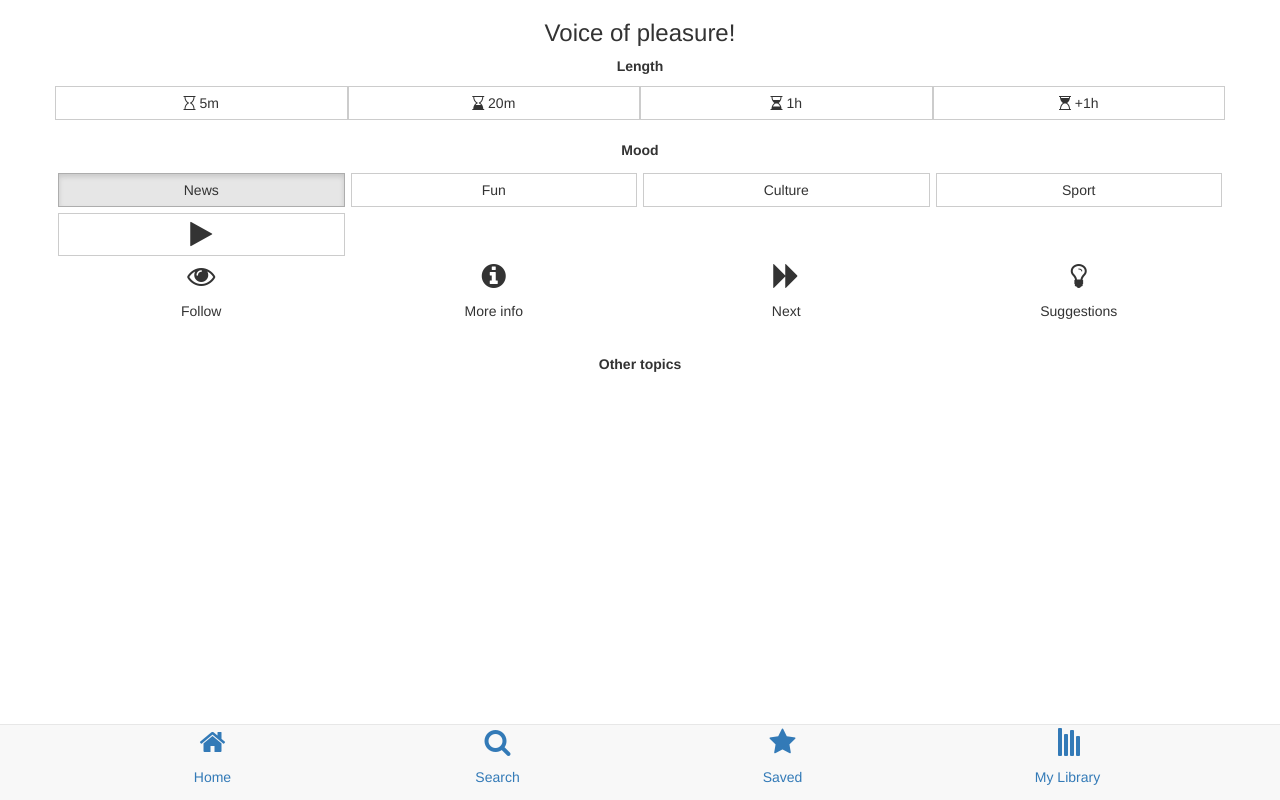
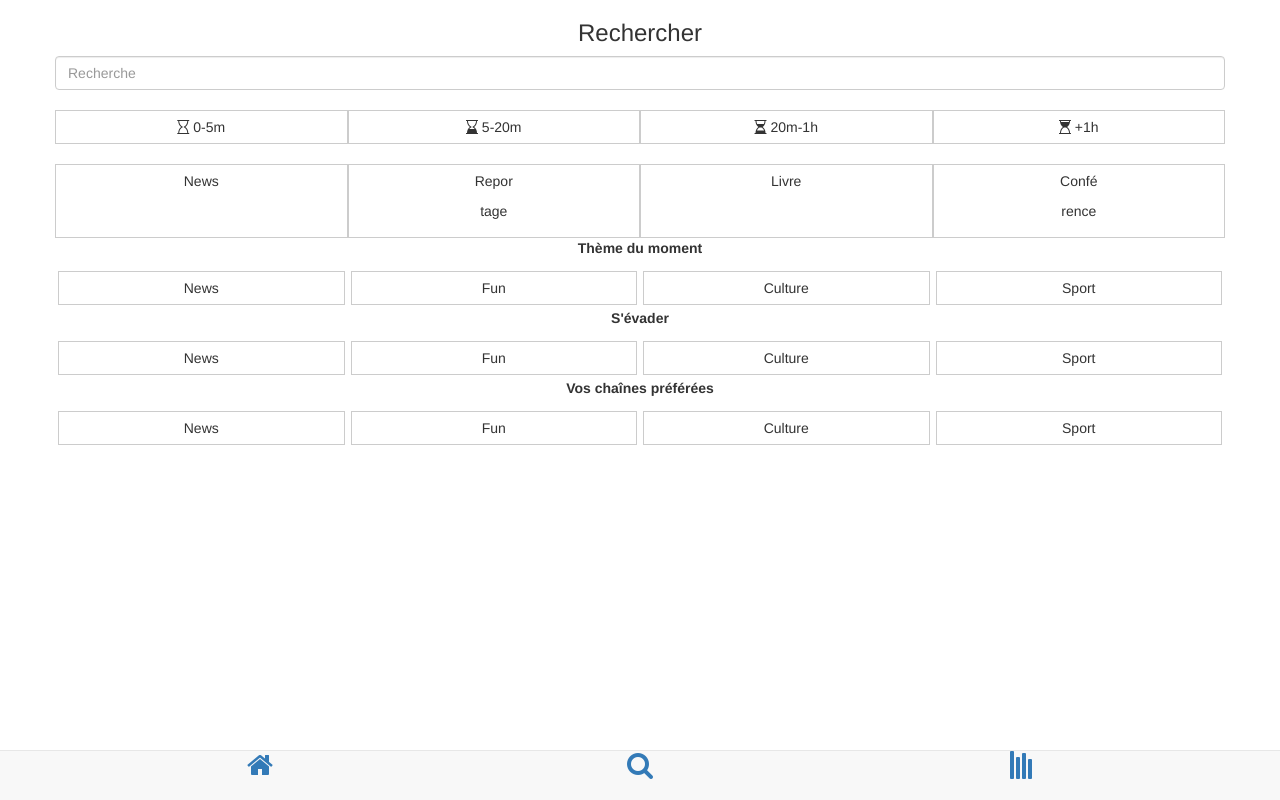
Before and after one commit to jypllx/stars, a Flask app: page /mob/search/ in a window 1280 px wide. Run offline with Flask 2, Linux system fonts and the light colour scheme; the visitor is signed in with stand-in values (Sample User, id 1); data that the repository does not hold is empty; some libraries are stand-ins or nearby versions.

```diff
--- a/web/app.py
+++ b/web/app.py
@@ -67,7 +67,8 @@ def playlists_index():
         search=request.form['search']
 
     playlists=q.all()
-    return render_template('playlists/index.html', playlists=playlists, search=search)
+    tags=Tag.query.all()
+    return render_template('playlists/index.html', playlists=playlists, search=search, tags=tags)
 
 
 @app.route('/playlists/<int:id>')
@@ -84,6 +85,16 @@ def playlists_add():
     db.session.add(p)
     db.session.commit()
     return redirect(url_for('playlists_index'))
+
+@app.route('/playlists/add_tag', methods=['POST'])
+@login_required
+def playlists_add_tag():
+    p=db.session.query(Playlist).get(request.form['tag_playlist_id'])
+    p.tag_id = request.form['tag_id']
+    db.session.add(p)
+    db.session.commit()
+    return redirect(url_for('playlists_index'))
+
 
 
 @app.route('/items/move/<way>/<int:playlist_id>/<int:item_id>')
@@ -149,6 +160,20 @@ def add_item_to_playlist():
 
     return redirect(url_for('playlists_index'))
 
+@app.route('/tags/')
+@login_required
+def tags_index():
+    tags = Tag.query.all()
+    return render_template('tags/index.html', tags=tags)
+
+@app.route('/tags/add', methods=['POST'])
+@login_required
+def tags_add():
+    t = Tag(request.form['name'], request.form['description'])
+    db.session.add(t)
+    db.session.commit()
+    return redirect(url_for('tags_index'))
+
 @app.route('/mob/home/', methods=['GET'])
 @login_required
 def mob_home():
@@ -208,12 +233,8 @@ def mob_playlist_ajax():
 @app.route('/mob/search/')
 @login_required
 def mob_search():
-    return render_template('mobile/home.html')
+    return render_template('mobile/recherche.html')
 
-@app.route('/mob/saved/')
-@login_required
-def mob_saved():
-    return render_template('mobile/home.html')
 
 @app.route('/mob/library/')
 @login_required
--- a/web/templates/_base.html
+++ b/web/templates/_base.html
@@ -19,8 +19,9 @@
       <div class="collapse navbar-collapse">
         <ul class="nav navbar-nav">
           <li {% if request.path == url_for('channels_index') %} class="active" {% endif %}><a href="{{url_for('channels_index')}}">Podcasts</a></li>
+          <li {% if request.path == url_for('items_index') %} class="active" {% endif %}><a href="{{url_for('items_index')}}">Items</a></li>
           <li {% if request.path == url_for('playlists_index') %} class="active" {% endif %}><a href="{{url_for('playlists_index')}}">Playlists</a></li>
-          <li {% if request.path == url_for('items_index') %} class="active" {% endif %}><a href="{{url_for('items_index')}}">Items</a></li>
+          <li {% if request.path == url_for('tags_index') %} class="active" {% endif %}><a href="{{url_for('tags_index')}}">Tags</a></li>
         </ul>
         <ul class="nav navbar-nav navbar-right">
           <li><a href="{{ url_for('logout') }}"><i class='fa fa-power-off'></i></a></li>
--- a/web/templates/_base_mobile.html
+++ b/web/templates/_base_mobile.html
@@ -21,26 +21,18 @@
     <footer class="footer">
         <div class="navbar navbar-default navbar-fixed-bottom">
             <div class="container">
-                <div class="col-xs-3">
+                <div class="col-xs-4">
                     <a href="{{ url_for('mob_home') }}">
                     <p class="text-center">
-                    <i class="fa fa-home fa-2x"></i></p>
-                    <p class="text-center">Home</p></a>
+                    <i class="fa fa-home fa-2x"></i></p></a>
                 </div>
-                <div class="col-xs-3">
+                <div class="col-xs-4">
                     <a href="{{ url_for('mob_search') }}">
-                    <p class="text-center"><i class="fa fa-search fa-2x"></i></p>
-                    <p class="text-center">Search</p></a>
+                    <p class="text-center"><i class="fa fa-search fa-2x"></i></p></a>
                 </div>
-                <div class="col-xs-3">
-                    <a href="{{ url_for('mob_saved') }}">
-                    <p class="text-center"><i class="fa fa-star fa-2x"></i></p>
-                    <p class="text-center">Saved</p></a>
-                </div>
-                <div class="col-xs-3">
+                <div class="col-xs-4">
                     <a href="{{ url_for('mob_library') }}">
-                    <p class="text-center"><i class="fa fa-align-right fa-2x fa-rotate-90"></i></p>
-                    <p class="text-center">My&nbsp;Library</p></a>
+                    <p class="text-center"><i class="fa fa-align-right fa-2x fa-rotate-90"></i></p></a>
                 </div>
             </div>
             </div>
--- a/web/templates/mobile/home.html
+++ b/web/templates/mobile/home.html
@@ -2,10 +2,10 @@
 
 {% block content %}
 <div class="row">
-    <h3><p class="text-center">Voice of pleasure!</p></h3>
+    <h3><p class="text-center">Acceui!</p></h3>
 </div>
 <div class="row">
-    <p class="text-center"><b>Length</b></p>
+    <p class="text-center"><b>Durée</b></p>
 </div>
 <div class="row time-filter">
     <div class="col-xs-3"><button class="btn btn-block btn-default time-btn" value="0" id="time0"><i class="fa fa-hourglass-o"></i>&nbsp;5m</button></div>
@@ -37,27 +37,35 @@
         </div>
         <div class="row">
             <div class="col-xs-3">
-                <div><p class="text-center"><i class="fa fa-eye fa-2x"></i></p></div>
-                <div><p class="text-center">Follow</p></div>
+                <button class="btn btn-default btn-block">
+                    <p class="text-center"><i class="fa fa-eye fa-2x"></i></p>
+                    <p class="text-center">Suivre</p>
+                </button>
             </div>
             <div class="col-xs-3">
-                <div><p class="text-center"><i class="fa fa-info-circle fa-2x"></i></p></div>
-                <div><p class="text-center">More info</p></div>
+                <button class="btn btn-default btn-block">
+                    <p class="text-center"><i class="fa fa-circle-o fa-2x"></i></p>
+                    <p class="text-center">Pas intéressé</p>
+                </button>
             </div>
             <div class="col-xs-3">
-                <div><p class="text-center"><i class="fa fa-forward fa-2x"></i></p></div>
-                <div><p class="text-center">Next</p></div>
+                <button class="btn btn-default btn-block">
+                    <p class="text-center"><i class="fa fa-forward fa-2x"></i></p>
+                    <p class="text-center">Suivant</p>
+                </button>
             </div>
             <div class="col-xs-3">
-                <div><p class="text-center"><i class="fa fa-lightbulb-o fa-2x"></i></p></div>
-                <div><p class="text-center">Suggestions</p></div>
+                <button class="btn btn-default btn-block">
+                    <p class="text-center "><i class="fa fa-lightbulb-o fa-2x"></i></p>
+                    <p class="text-center">Suggestions</p>
+                </button>
             </div>
         </div>
     </div>
 </div>
 <br/>
 <div class="row">
-    <p class="text-center"><b>Other&nbsp;topics</b></p>
+    <p class="text-center"><b>Autres&nbsp;sujets</b></p>
 </div>
 <div class="row">
     {% for playlist in playlists %}
--- /dev/null
+++ b/web/templates/mobile/recherche.html
@@ -0,0 +1,52 @@
+{% extends "_base_mobile.html" %}
+
+{% block content %}
+<div class="row">
+    <h3><p class="text-center">Rechercher</p></h3>
+</div>
+<div class="row">
+    <input name="search" placeholder="Recherche" type="text" class="form-control">
+</div>
+<br/>
+<div class="row time-filter">
+    <div class="col-xs-3"><button class="btn btn-block btn-default time-btn" value="0" id="time0"><i class="fa fa-hourglass-o"></i>&nbsp;0-5m</button></div>
+    <div class="col-xs-3"><button class="btn btn-block btn-default time-btn" value="1" id="time1"><i class="fa fa-hourglass-end"></i>&nbsp;5-20m</button></div>
+    <div class="col-xs-3"><button class="btn btn-block btn-default time-btn" value="2" id="time2"><i class="fa fa-hourglass-half"></i>&nbsp;20m-1h</button></div>
+    <div class="col-xs-3"><button class="btn btn-block btn-default time-btn" value="3" id="time3"><i class="fa fa-hourglass-start"></i>&nbsp;+1h</button></div>
+</div>
+<br/>
+<div class="row time-filter">
+    <div class="col-xs-3"><button class="btn btn-block btn-default" value="0" id=""><p>News</p><p>&nbsp;</p></button></div>
+    <div class="col-xs-3"><button class="btn btn-block btn-default" value="1" id=""><p>Repor</p><p>tage</p></button></div>
+    <div class="col-xs-3"><button class="btn btn-block btn-default" value="2" id=""><p>Livre</p><p>&nbsp;</p></button></div>
+    <div class="col-xs-3"><button class="btn btn-block btn-default" value="3" id=""><p>Confé</p><p>rence</p></button></div>
+</div>
+<div class="row">
+    <p class="text-center"><b>Thème du moment</b></p>
+</div>
+<div class="row">
+    <div class="col-xs-3"><button class="btn btn-default btn-block genre-btn" id="News">News</button></div>
+    <div class="col-xs-3"><button class="btn btn-default btn-block genre-btn" id="Comedy">Fun</button></div>
+    <div class="col-xs-3"><button class="btn btn-default btn-block genre-btn" id="Culture">Culture</button></div>
+    <div class="col-xs-3"><button class="btn btn-default btn-block genre-btn" id="Sports">Sport</button></div>
+</div>
+<div class="row">
+    <p class="text-center"><b>S'évader</b></p>
+</div>
+<div class="row">
+    <div class="col-xs-3"><button class="btn btn-default btn-block genre-btn" id="News">News</button></div>
+    <div class="col-xs-3"><button class="btn btn-default btn-block genre-btn" id="Comedy">Fun</button></div>
+    <div class="col-xs-3"><button class="btn btn-default btn-block genre-btn" id="Culture">Culture</button></div>
+    <div class="col-xs-3"><button class="btn btn-default btn-block genre-btn" id="Sports">Sport</button></div>
+</div>
+<div class="row">
+    <p class="text-center"><b>Vos chaînes préférées</b></p>
+</div>
+<div class="row">
+    <div class="col-xs-3"><button class="btn btn-default btn-block genre-btn" id="News">News</button></div>
+    <div class="col-xs-3"><button class="btn btn-default btn-block genre-btn" id="Comedy">Fun</button></div>
+    <div class="col-xs-3"><button class="btn btn-default btn-block genre-btn" id="Culture">Culture</button></div>
+    <div class="col-xs-3"><button class="btn btn-default btn-block genre-btn" id="Sports">Sport</button></div>
+</div>
+
+{% endblock %}
```
Also changed, not shown: web/templates/playlists/index.html (+46 -5 lines), web/templates/tags/index.html (added, +64 -0 lines). Lines whose indentation alone changed are shown as unchanged.
